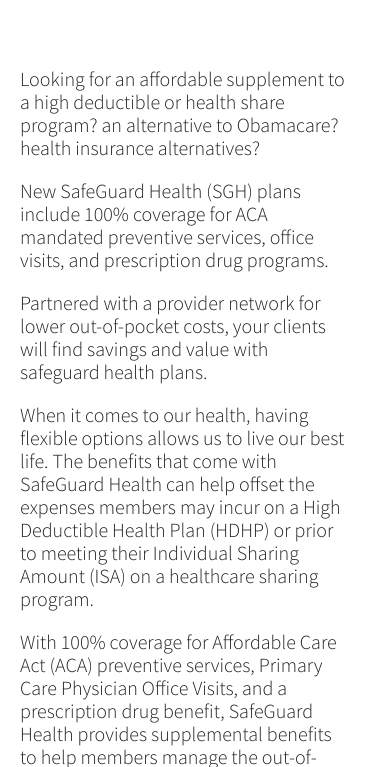
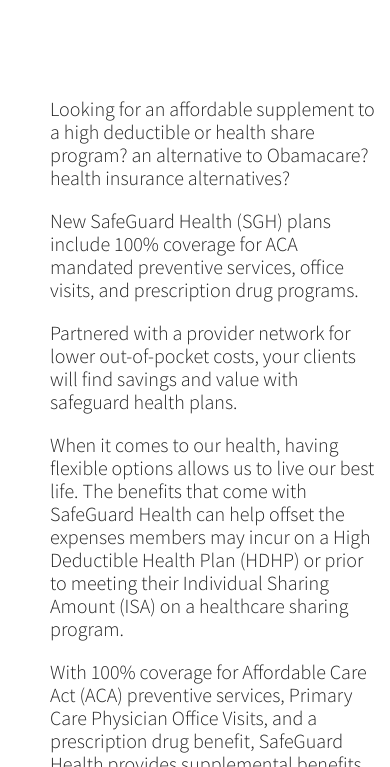
Before and after one commit to lukenetti3/Netti-Insurance, a website built with Parcel: page index.html in a window 390 px wide. Shown: the part 1077-1844 px from the top of the page. Built offline with nearby package versions, Linux system fonts and the light colour scheme.

```diff
--- a/css/style.css
+++ b/css/style.css
@@ -172,8 +172,8 @@
 
 @media only screen and (max-width: 1240px) {
     .col-1 {
-        width: 90%;
-        padding-right: 0;
+        width: 100%;
+        padding: 30px;
     }
     .col-2 {
         width: 90%;
```
